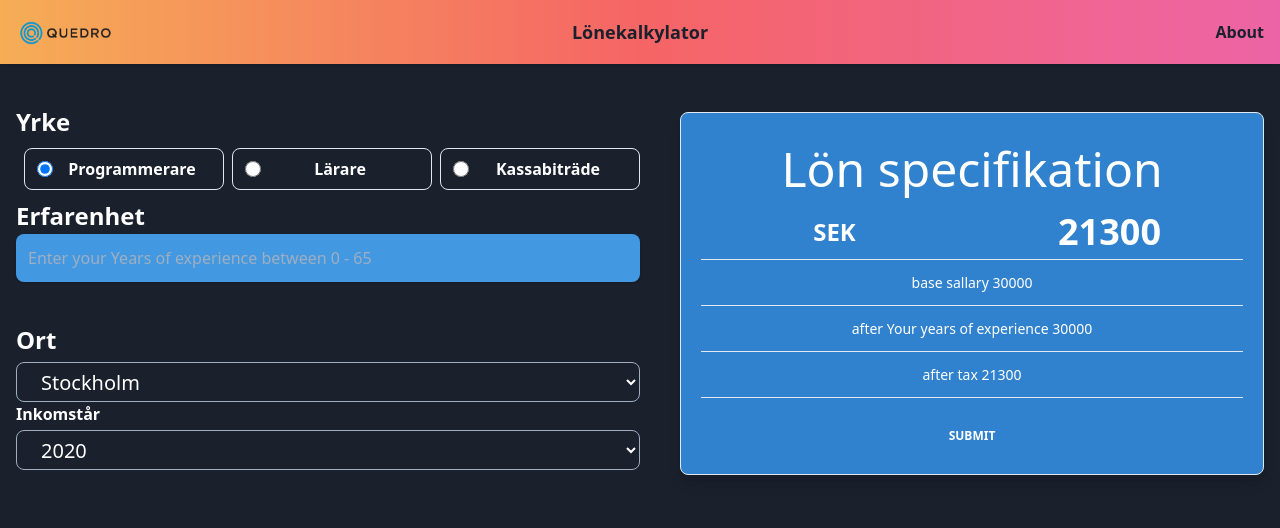
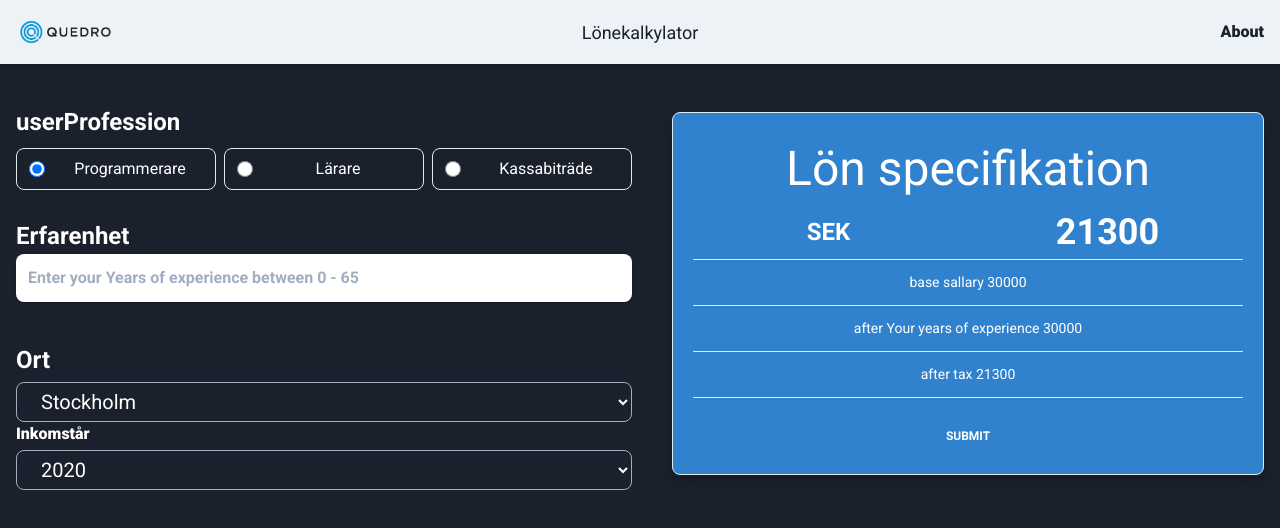
Before and after one commit to Samk13/quedro-salary-calculator-kodtest, a Vue app: page / in a window 1280 px wide. Shown: the top 528 px of the page. Built offline with nearby package versions, Linux system fonts and the light colour scheme.

Commit message:
remove vuex and create modules and split logic

```diff
--- a/package.json
+++ b/package.json
@@ -11,8 +11,7 @@
     "@vue/composition-api": "^1.0.0-beta.11",
     "core-js": "^3.6.5",
     "tailwindcss": "^1.7.6",
-    "vue": "^2.6.11",
-    "vuex": "^3.4.0"
+    "vue": "^2.6.11"
   },
   "devDependencies": {
     "@typescript-eslint/eslint-plugin": "^2.33.0",
@@ -20,7 +19,6 @@
     "@vue/cli-plugin-babel": "~4.5.0",
     "@vue/cli-plugin-eslint": "~4.5.0",
     "@vue/cli-plugin-typescript": "~4.5.0",
-    "@vue/cli-plugin-vuex": "~4.5.0",
     "@vue/cli-service": "~4.5.0",
     "@vue/eslint-config-prettier": "^6.0.0",
     "@vue/eslint-config-typescript": "^5.0.2",
--- a/src/App.vue
+++ b/src/App.vue
@@ -1,6 +1,7 @@
 <template>
   <section>
-    <AppHeader class="bg-gradient-to-r from-orange-400 via-red-500 to-pink-500">
+    <!-- <AppHeader class="bg-gradient-to-r from-orange-400 via-red-500 to-pink-500"> -->
+    <AppHeader class="bg-gray-200">
       <template v-slot:left>
         <a class="skip-link" href="#maincontent">
           <img
@@ -11,14 +12,15 @@
         </a>
       </template>
       <template v-slot:middle>
-        <div class="text-lg font-black">Lönekalkylator</div>
+        <div class="text-lg font-medium">Lönekalkylator</div>
       </template>
       <template v-slot:right>
         <a
           class="ml-auto cursor-pointer select-none"
           href="https://github.com/Samk13"
           target="_blank"
-        >About</a>
+          >About</a
+        >
       </template>
     </AppHeader>
 
@@ -28,20 +30,26 @@
     >
       <!-- input start -->
       <section class="w-full md:w-1/2 md:mr-10">
-        <form>
-          <label class="text-2xl font-bold">Yrke</label>
-          <div class="flex flex-col xl:flex-row xl:space-x-2 ml-2">
-            <div v-for="(oneyrke, index) in yrke" :key="index">
+        <form @submit.prevent="onFormSubmit()">
+          <label class="text-2xl font-semibold">userProfession</label>
+          <div class="flex flex-col xl:flex-row xl:space-x-2 mb-5">
+            <div
+              v-for="(oneuserProfession, index) in userProfession"
+              :key="index"
+            >
               <radio
-                class="min-w-20 text-white inline-flex w-full items-center border rounded-lg my-2 px-3"
+                class="min-w-20 inline-flex w-full items-center border rounded-lg my-2"
                 v-model="picked"
-                :val="oneyrke"
-                name="yrke"
-              >{{ oneyrke }}</radio>
+                :val="oneuserProfession"
+                name="userProfession"
+                >{{ oneuserProfession }}</radio
+              >
             </div>
           </div>
           <div class="h-30">
-            <label for="exyears" class="text-2xl font-bold">Erfarenhet</label>
+            <label for="exyears" class="text-2xl font-semibold"
+              >Erfarenhet</label
+            >
             <InputComponent
               id="exyears"
               class="w-full"
@@ -50,17 +58,25 @@
             />
             <div
               v-if="isNaN(yearsOfExperience)"
-              class="mb-10 text-red-500 font-thin w-full md:w-1/2"
-            >please enter a valid number between 0 and 65</div>
+              class="mb-10 text-red-500 font-thin transition transition-all"
+            >
+              please enter a valid number between 0 and 65
+            </div>
             <div v-else class="h-10"></div>
           </div>
           <!--  there is many way to aproch this number check I decided to go with this stupid simple way -->
-          <DropDown class="text-2xl font-bold" v-model="selectedCity" :options="cityOption">Ort</DropDown>
+          <DropDown
+            class="text-2xl font-semibold"
+            v-model="selectedCity"
+            :options="cityOption"
+            >Ort</DropDown
+          >
           <DropDown
             class="text-white font-black"
             v-model="selectedYear"
             :options="yearsOption"
-          >Inkomstår</DropDown>
+            >Inkomstår</DropDown
+          >
         </form>
       </section>
 
@@ -75,16 +91,20 @@
             <span class="text-4xl w-1/2 m-auto">{{ taxRate }}</span>
           </div>
           <hr />
-          <div class="text-sm my-3">base sallary {{ salary }}</div>
+          <div class="text-sm my-3">base sallary {{ baseSalary }}</div>
           <hr />
-          <div class="text-sm my-3">after Your years of experience {{ experiancePercentage }}</div>
+          <div class="text-sm my-3">
+            after Your years of experience {{ experiancePercentage }}
+          </div>
           <hr />
           <div class="text-sm my-3">after tax {{ taxRate }}</div>
           <hr />
           <a href="#" target="_blank">
             <div
               class="bg-gradient-base border border-blue-600 hover:bg-white text-white hover:text-blue-600 font-bold uppercase text-xs mt-5 py-2 px-4 rounded cursor-pointer"
-            >submit</div>
+            >
+              submit
+            </div>
           </a>
         </div>
       </section>
@@ -93,124 +113,58 @@
 </template>
 
 <script lang="ts">
-import { defineComponent, ref, computed } from '@vue/composition-api'
+import { defineComponent } from '@vue/composition-api'
+import useSalary from '@/modules/salary'
 // reason why I made index.ts in components folder for cleaner import
 import {
+  InputComponent,
   SubmitButton,
   Container,
   AppHeader,
   DropDown,
-  InputComponent,
   Radio
 } from '@/components'
 
 export default defineComponent({
   name: 'App',
   components: {
+    InputComponent,
     SubmitButton,
-    InputComponent,
     Container,
     AppHeader,
     DropDown,
     Radio
   },
   setup() {
-    const selectedCity = ref('Stockholm')
-    const selectedYear = ref('2020')
-    const yearsOfExperience = ref('')
-    const cityOption = [
-      { value: 'Stockholm', label: 'Stockholm' },
-      { value: 'Gothenburg', label: 'Gothenburg' }
-    ]
-    const yearsOption = [
-      { value: '2019', label: '2019' },
-      { value: '2020', label: '2020' }
-    ]
-    const picked = ref('Programmerare')
-    const yrke = ['Programmerare', 'Lärare', 'Kassabiträde']
+    const {
+      experiancePercentage,
+      yearsOfExperience,
+      userProfession,
+      selectedCity,
+      selectedYear,
+      yearsOption,
+      cityOption,
+      baseSalary,
+      picked,
+      taxRate
+    } = useSalary()
 
-    const salary = computed(() => {
-      if (picked.value === yrke[0]) {
-        return 30000
-      } else if (picked.value === yrke[1]) {
-        return 27000
-      } else if (picked.value === yrke[2]) {
-        return 25000
-      } else return 0
-    })
-
-    const experiancePercentage = computed(() => {
-      if (isNaN(parseInt(yearsOfExperience.value))) {
-        return salary.value
-      } else if (
-        parseInt(yearsOfExperience.value) >= 0 &&
-        parseInt(yearsOfExperience.value) <= 3
-      ) {
-        return salary.value
-      } else if (
-        parseInt(yearsOfExperience.value) > 3 &&
-        parseInt(yearsOfExperience.value) <= 7
-      ) {
-        return (20 / 100) * salary.value + salary.value
-      } else if (
-        parseInt(yearsOfExperience.value) > 7 &&
-        parseInt(yearsOfExperience.value) <= 10
-      ) {
-        return (40 / 100) * salary.value + salary.value
-      } else if (
-        parseInt(yearsOfExperience.value) > 10 &&
-        parseInt(yearsOfExperience.value) < 65
-      ) {
-        return (60 / 100) * salary.value + salary.value
-      } else return salary.value
-    })
-
-    const taxRate = computed(() => {
-      if (
-        experiancePercentage.value >= 36000 &&
-        experiancePercentage.value <= 45000
-      ) {
-        return (
-          experiancePercentage.value - (50 / 100) * experiancePercentage.value
-        )
-      } else if (experiancePercentage.value > 45000) {
-        return (
-          experiancePercentage.value - (70 / 100) * experiancePercentage.value
-        )
-      } else if (selectedCity.value === cityOption[0].value) {
-        if (selectedYear.value === yearsOption[0].value) {
-          return (
-            experiancePercentage.value - (30 / 100) * experiancePercentage.value
-          )
-        } else if (selectedYear.value === yearsOption[1].value) {
-          return (
-            experiancePercentage.value - (29 / 100) * experiancePercentage.value
-          )
-        }
-      } else if (selectedCity.value === cityOption[1].value) {
-        if (selectedYear.value === yearsOption[0].value) {
-          return (
-            experiancePercentage.value - (25 / 100) * experiancePercentage.value
-          )
-        } else if (selectedYear.value === yearsOption[1].value) {
-          return (
-            experiancePercentage.value - (22 / 100) * experiancePercentage.value
-          )
-        }
-      }
-    })
+    const onFormSubmit = () => {
+      return console.log('submitted')
+    }
 
     return {
       experiancePercentage,
       yearsOfExperience,
+      userProfession,
       selectedYear,
+      onFormSubmit,
       selectedCity,
       yearsOption,
+      baseSalary,
       cityOption,
       taxRate,
-      salary,
-      picked,
-      yrke
+      picked
     }
   }
 })
--- a/src/components/InputComponent.vue
+++ b/src/components/InputComponent.vue
@@ -4,7 +4,7 @@
       @input="onInput($event)"
       :value="val"
       :placeholder="placeholder"
-      class="p-3 bg-blue-500 rounded-lg focus:outline-none block w-full"
+      class="p-3 rounded-lg text-gray-900 font-bold focus:outline-none block w-full"
     />
   </div>
 </template>
--- a/src/components/Radio.vue
+++ b/src/components/Radio.vue
@@ -3,12 +3,12 @@
     <input
       @change="$emit('input', $event.target.value)"
       :checked="val == value"
-      class="h-4 w-4 text-purple-600"
+      class="h-4 w-4 text-purple-600 ml-3"
       :value="val"
       :name="name"
       type="radio"
     />
-    <span class="m-auto font-black p-2">
+    <span class="m-auto font-medium p-2">
       <slot />
     </span>
   </label>
--- a/src/main.ts
+++ b/src/main.ts
@@ -1,13 +1,11 @@
 import Vue from 'vue'
 import VueCompositionAPI from '@vue/composition-api'
 import App from './App.vue'
-import store from './store'
 import '@/assets/css/tailwind.css'
 
 Vue.config.productionTip = false
 Vue.use(VueCompositionAPI)
 
 new Vue({
-  store,
   render: h => h(App)
 }).$mount('#app')
--- /dev/null
+++ b/src/modules/salary.ts
@@ -0,0 +1,104 @@
+import { ref, computed } from '@vue/composition-api'
+import { Located, SalaryYear, Profession } from '@/types/salaryTypes'
+
+export default function useSalary() {
+  const selectedCity = ref(Located.Stockholm)
+  const selectedYear = ref(SalaryYear.ThisYear)
+  const yearsOfExperience = ref('')
+  const cityOption = [
+    { value: Located.Stockholm, label: Located.Stockholm },
+    { value: Located.Gothenburg, label: Located.Gothenburg }
+  ]
+  const yearsOption = [
+    { value: SalaryYear.Lastyear, label: SalaryYear.Lastyear },
+    { value: SalaryYear.ThisYear, label: SalaryYear.ThisYear }
+  ]
+  const picked = ref(Profession.Programmer)
+  const userProfession = [
+    Profession.Programmer,
+    Profession.Teacher,
+    Profession.Cashier
+  ]
+  const baseSalary = computed(() => {
+    if (picked.value === userProfession[0]) {
+      return 30000
+    } else if (picked.value === userProfession[1]) {
+      return 27000
+    } else if (picked.value === userProfession[2]) {
+      return 25000
+    } else return 0
+  })
+
+  const experiancePercentage = computed(() => {
+    if (isNaN(parseInt(yearsOfExperience.value))) {
+      return baseSalary.value
+    } else if (
+      parseInt(yearsOfExperience.value) >= 0 &&
+      parseInt(yearsOfExperience.value) <= 3
+    ) {
+      return baseSalary.value
+    } else if (
+      parseInt(yearsOfExperience.value) > 3 &&
+      parseInt(yearsOfExperience.value) <= 7
+    ) {
+      return (20 / 100) * baseSalary.value + baseSalary.value
+    } else if (
+      parseInt(yearsOfExperience.value) > 7 &&
+      parseInt(yearsOfExperience.value) <= 10
+    ) {
+      return (40 / 100) * baseSalary.value + baseSalary.value
+    } else if (
+      parseInt(yearsOfExperience.value) > 10 &&
+      parseInt(yearsOfExperience.value) <= 65
+    ) {
+      return (60 / 100) * baseSalary.value + baseSalary.value
+    } else return baseSalary.value
+  })
+  const taxRate = computed(() => {
+    if (
+      experiancePercentage.value >= 36000 &&
+      experiancePercentage.value <= 45000
+    ) {
+      return (
+        experiancePercentage.value - (50 / 100) * experiancePercentage.value
+      )
+    } else if (experiancePercentage.value > 45000) {
+      return (
+        experiancePercentage.value - (70 / 100) * experiancePercentage.value
+      )
+    } else if (selectedCity.value === cityOption[0].value) {
+      if (selectedYear.value === yearsOption[0].value) {
+        return (
+          experiancePercentage.value - (30 / 100) * experiancePercentage.value
+        )
+      } else if (selectedYear.value === yearsOption[1].value) {
+        return (
+          experiancePercentage.value - (29 / 100) * experiancePercentage.value
+        )
+      }
+    } else if (selectedCity.value === cityOption[1].value) {
+      if (selectedYear.value === yearsOption[0].value) {
+        return (
+          experiancePercentage.value - (25 / 100) * experiancePercentage.value
+        )
+      } else if (selectedYear.value === yearsOption[1].value) {
+        return (
+          experiancePercentage.value - (22 / 100) * experiancePercentage.value
+        )
+      }
+    }
+  })
+
+  return {
+    selectedCity,
+    selectedYear,
+    yearsOfExperience,
+    cityOption,
+    yearsOption,
+    picked,
+    userProfession,
+    baseSalary,
+    experiancePercentage,
+    taxRate
+  }
+}
--- /dev/null
+++ b/src/types/salaryTypes.ts
@@ -0,0 +1,15 @@
+export enum Profession {
+  Programmer = 'Programmerare',
+  Teacher = 'Lärare',
+  Cashier = 'Kassabiträde'
+}
+
+export enum Located {
+  Stockholm = 'Stockholm',
+  Gothenburg = 'Gothenburg'
+}
+
+export enum SalaryYear {
+  ThisYear = '2020',
+  Lastyear = '2019'
+}
--- a/tailwind.config.js
+++ b/tailwind.config.js
@@ -3,6 +3,9 @@ module.exports = {
   theme: {
     minWidth: {
       '20': '200px'
+    },
+    fontFamily: {
+      sans: ['roboto']
     }
   },
   variants: {},
```
Also changed, not shown: src/store/index.ts (deleted, +0 -11 lines), 1 other file (tests, documents, lock files or other folders).
